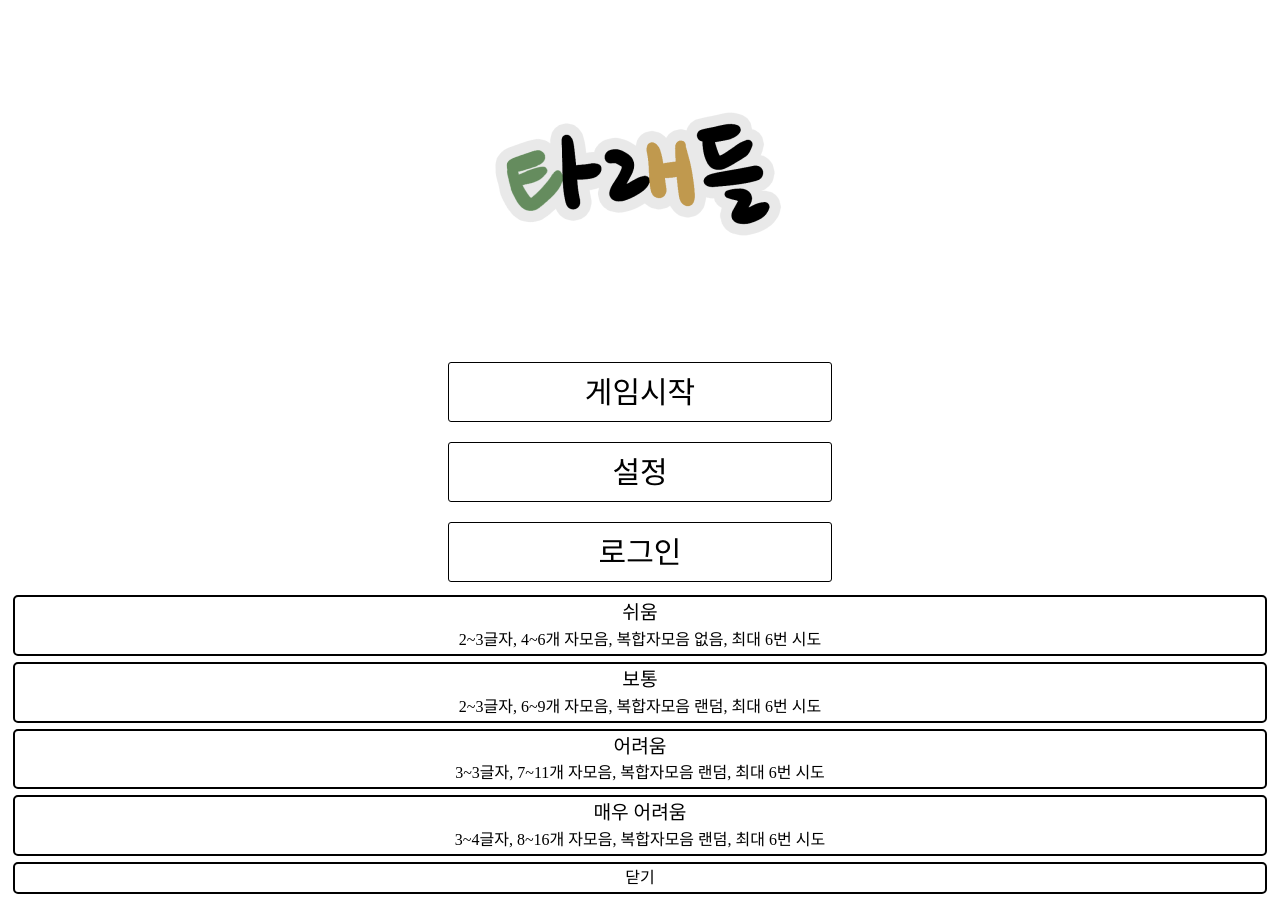
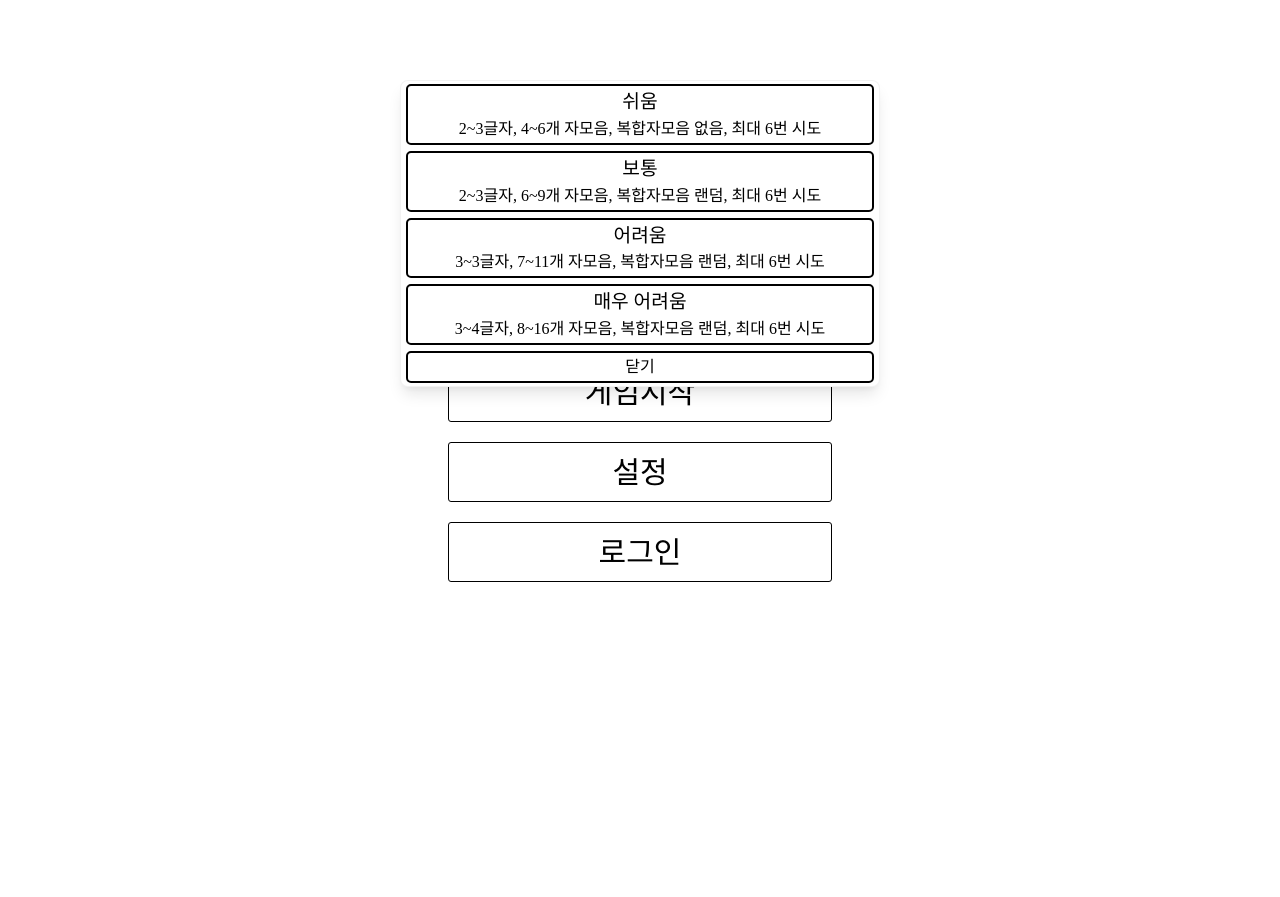
Before and after one commit to Keunsori-Developer/taraedle-web, a React (Create React App) app: page / in a window 1280 px wide. Both pictures are taken after a click on the button "게임시작". After the commit the page ends 800 px from the top, so only its background shows below. Built offline with nearby package versions, Linux system fonts and the light colour scheme; a web font is replaced by a local one.

Commit message:
className 변경

```diff
--- a/src/component/popup/LevelPopUp.tsx
+++ b/src/component/popup/LevelPopUp.tsx
@@ -26,7 +26,7 @@ export const LevelPopUp = ({ isOpen, isClose }: props) => {
             leaveFrom="opacity-100"
             leaveTo="opacity-0"
         >
-            <div className="resultBox">
+            <div className="infoBox">
                 <button className="select" onClick={(e) => selectQuiz((e.target as HTMLButtonElement).value)} value={'EASY'}>
                     <h1 style={{fontSize: '1.2rem'}}>
                         쉬움
```
